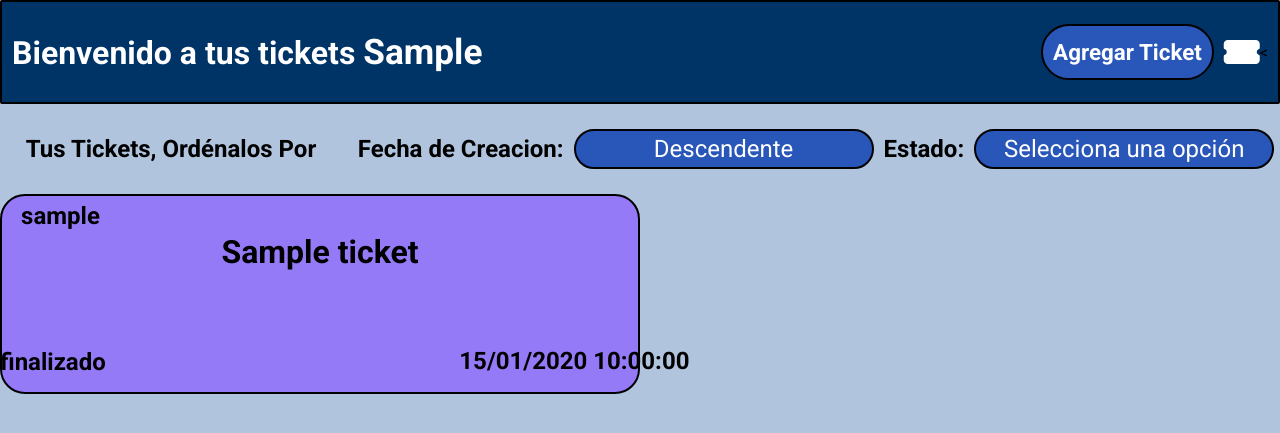
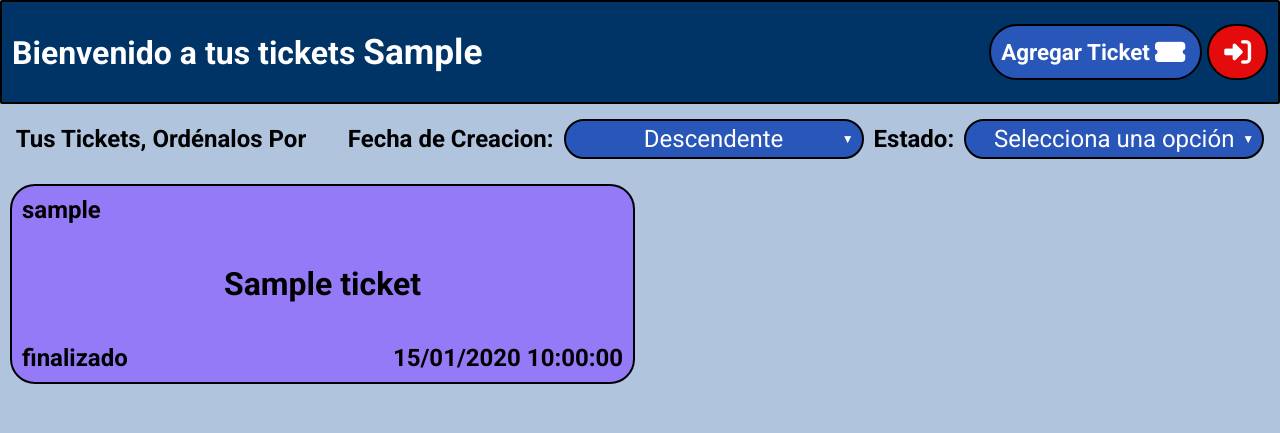
Before and after one commit to JuanClaros15/TP-FINAL-111254-111758, a Flask app: page /pagina_principal in a window 1280 px wide. Shown: the top 433 px of the page. Run offline with Flask 3, Linux system fonts and the light colour scheme; a user stored in the database is signed in; tables that the repository leaves empty hold one stand-in row (values such as "Sample post"); some libraries are stand-ins or nearby versions.

Commit message:
Se agregan funciones basicas y se realizan cambios en la apariencia de la pagina principal

```diff
--- a/backend/app.py
+++ b/backend/app.py
@@ -12,8 +12,8 @@ from main import db, Usuario, Ticket
 from werkzeug.security import generate_password_hash, check_password_hash
 import logging
 
+
 logging.basicConfig(level=logging.DEBUG)
-
 app = Flask(__name__, template_folder='../frontend/templates', static_folder='../frontend/static')
 app.config['SECRET_KEY'] = '123456789'
 app.config['SQLALCHEMY_DATABASE_URI'] = 'postgresql+psycopg2://postgres:123456789@localhost:5432/TP_FINAL'
@@ -25,7 +25,7 @@ bcrypt = Bcrypt(app)
 # Configuración de Flask-Login
 login_manager = LoginManager()
 login_manager.init_app(app)
-login_manager.login_view = 'login'  # Ruta a la página de login
+login_manager.login_view = 'login'
 
 @login_manager.user_loader
 def load_user(user_id):
@@ -36,7 +36,7 @@ def load_user(user_id):
 def index():
     return "Hola Mundo!!"
 
-@app.route('/logout')
+@app.route('/logout',methods=['POST'])
 @login_required
 def logout():
     logout_user()
@@ -56,7 +56,7 @@ def login():
         if user and bcrypt.check_password_hash(user.password, password):
             login_user(user)
             flash('Inicio de sesión exitoso!', 'success')
-            return redirect(url_for('pagina_principal'))  # Redirige a la página principal después del login
+            return redirect(url_for('pagina_principal'))
         else:
             flash('Inicio de sesión fallido. Por favor, verifica tu usuario y contraseña.', 'danger')
     return render_template('index.html')
@@ -96,8 +96,10 @@ def reset_password():
 @app.route('/tickets', methods=['GET'])
 @login_required
 def get_tickets():
-    # Obtener todos los tickets del usuario actual
-    tickets = Ticket.query.filter_by(usuario_id=current_user.id_user).all()
+    if current_user.id_user == 1:
+        tickets = Ticket.query.all()
+    else:
+        tickets = Ticket.query.filter_by(usuario_id=current_user.id_user).all()
     tickets_list = [{
         'id_ticket': ticket.id_ticket,
         'titulo': ticket.titulo,
--- a/backend/main.py
+++ b/backend/main.py
@@ -9,7 +9,6 @@ class Usuario(db.Model, UserMixin):
     username = db.Column(db.String(150), unique=True, nullable=False)
     password = db.Column(db.String(255), nullable=False)
     mail = db.Column(db.String(150), unique=True, nullable=False)
-    super_user = db.Column(db.Boolean, default=False)
 
     # Relación con tickets
     tickets = db.relationship('Ticket', backref='usuario', lazy=True)
--- a/frontend/static/pagina.css
+++ b/frontend/static/pagina.css
@@ -78,6 +78,7 @@ i{
 }
 
 
+/* PARA DEL BOTON DE AGREGAR TICKETS*/
 .contenedor-superior{
     padding: 0px 10px 0px 10px;
     position: relative;
@@ -97,12 +98,7 @@ i{
     font-size: 2.2rem;
 }
 
-.boton-icono{
-    display: flex;
-    align-items: center;
-}
-
-.boton-icono button{
+.contenedor-superior button{
     padding: 10px;
     height: 2.5em;
     width: auto;
@@ -115,27 +111,48 @@ i{
     font-size: 1.4rem;
     transition: .4s;
     color: white;
+    display: flex;
+    justify-content: center;
+    align-items: center;
 }
-
-.boton-icono button:hover,
-.boton-icono button:focus{
+.contenedor-superior i{
+    padding: 5px;
+    font-size: 1.2em;
+}
+.contenedor-boton button:hover,
+.contenedor-boton button :focus{
     background-color: #17238d;
     text-decoration: none;
     cursor: pointer;
 }
-.boton-icono .btn {
-    margin-right: 10px;
+
+.contenedor-boton{
+    display: flex;
+    justify-content: center;
+    align-items: center;
+}
+.contenedor-boton .cerrar-sesion{
+    background-color: #e30b0b;
+    text-decoration: none;
+    cursor: pointer;
+    margin-left: 5px;
+}
+.contenedor-boton .cerrar-sesion:hover,
+.contenedor-boton .cerrar-sesion:focus{
+    background-color: #880d0d;
+    text-decoration: none;
+    cursor: pointer;
 }
 
 
 
+/*METODOS DE ORDENAMIENTO*/
 .contenedor-ordenamiento{
     display: flex;
     justify-content: space-around;
     align-items: center;
     width: 100%;
     height: 70px;
-    padding: 10px;
 }
 
 .selectores{
@@ -146,38 +163,43 @@ i{
 .selectores h2{
     margin: 0px 10px;
 }
+.custom-select{
+    position: relative;
+    display: inline-block;
+}
+.custom-select::after{
+    content: '\25BC';
+    position: absolute;
+    top: 50%;
+    right: 10px;
+    transform: translateY(-50%);
+    pointer-events: none;
+    font-size: 12px;
+    color: white;
+}
 
 .selectores select{
     height: 40px;
     font-size: 1.5em;
-    appearance: none;
-    -webkit-appearance: none;
-    -moz-appearance: none;
     border: 2px solid black;
     border-radius: 40px;
     background-image: none;
 }
 
 
+/*CONTENEDOR DE TICKETS*/
 
-
-
-
-
-.contenedor-tickets{
-    display: center;
-    justify-content: top;
-    align-items: left;
-    width: 100%;
-    position: relative;
-    height: 100%;
-
+.contenedor-tickets {
+    width: calc(100% - 20px);
+    height: calc(100% - 20px);
+    display: grid;
+    grid-template-columns: repeat(2, 1fr);
+    gap: 10px;
+    padding: 10px;
 }
 
-.contenedor-tickets button{
-    max-width: 100%;
-    max-height: 100%;
-    width: 50%;
+.contenedor-tickets button {
+    position: relative; /* Necesario para el posicionamiento absoluto de los hijos */
     height: 200px;
     align-self: center;
     border-radius: 25px;
@@ -189,39 +211,41 @@ i{
     font-size: 2rem;
     transition: .4s;
     color: black;
+    padding: 10px;
 }
 
 .boton:hover,
-.boton:focus{
-    background-color:  #7c58fc;
+.boton:focus {
+    background-color: #7c58fc;
     text-decoration: none;
     cursor: pointer;
 }
 
-.contenedor-tickets button .usuario-boton {
-    position: relative;
-    bottom: 35%;
-    left: 3%;
-    font-size: 1.5rem;
-    color: black;
-    text-align: left;
-}
-
-.contenedor-tickets button .estado-ticket-boton {
-    position: relative;
-    top: 25%;
-    right: 42%;
+.contenedor-tickets button .usuario-boton,
+.contenedor-tickets button .estado-ticket-boton,
+.contenedor-tickets button .fecha-creacion-boton {
+    position: absolute; /* Posiciona los elementos dentro del botón */
     font-size: 1.5rem;
     color: black;
 }
 
+.contenedor-tickets button .usuario-boton {
+    top: 10px;
+    left: 10px;
+}
+
+.contenedor-tickets button .estado-ticket-boton {
+    bottom: 10px;
+    left: 10px;
+}
+
 .contenedor-tickets button .fecha-creacion-boton {
-    position: relative;
-    top: 10%;
-    left: 40%;
-    font-size: 1.5rem;
-    color: black;
+    bottom: 10px;
+    right: 10px;
 }
+
+
+/*VENTANAS EMERGENTES*/
 
 .ventana-emergente {
     display: none;
--- a/frontend/templates/pagina_principal.html
+++ b/frontend/templates/pagina_principal.html
@@ -14,9 +14,11 @@
     <header class="seccion-superior">
         <div class="contenedor-superior">
             <h1>Bienvenido a tus tickets <strong>{{ username }}</strong> </h1>
-            <div class="boton-icono">
-                <button class="btn" id="añadir-ticket">Agregar Ticket </button>
-                <i class="fas fa-ticket-alt"></i><
+            <div class="contenedor-boton">
+                <button class="btn" id="añadir-ticket">Agregar Ticket <i class="fas fa-ticket-alt"></i></button>
+                <form method="POST"  action="{{ url_for('logout') }}">
+                    <button class="cerrar-sesion" type="submit"><i class="fa-solid fa-right-to-bracket"></i></button>
+                </form>
             </div>
         </div>
     </header>
@@ -68,10 +70,10 @@
             <h2>Agregar Nuevo Ticket</h2><br><br>
             <form id="formulario-agregar">
                 <p><strong>Titulo:</strong> </p>
-                <input type="text" id="titulo" name="titulo" maxlength="35" required><br><br>
+                <input type="text" id="titulo" name="titulo" maxlength="35" required autocomplete="off"><br><br>
 
                 <p><strong>Descripción del Problema:</strong> </p>
-                <textarea id="descripcion" name="descripcion" rows="4" maxlength="1000" required></textarea><br><br>
+                <textarea id="descripcion" name="descripcion" rows="4" maxlength="1000" required autocomplete="off"></textarea><br><br>
 
                 <select id="prioridad" class="select-complejidad">
                     <option value="baja">Baja</option>
@@ -156,7 +158,6 @@
                     botones_info.filter(ticket => ticket.estado !== 'finalizado')
                 );
             }
-
             // Limpiar la propiedad temporal fecha_creacion_obj
             botones_info.forEach(ticket => {
                 delete ticket.fecha_creacion_obj;
@@ -164,11 +165,11 @@
 
             generar_botones();
         }
-
+        //Funcion para convertir las horas
         function convertirFecha(fecha) {
             const partes = fecha.split(' ');
-            const fechaPartes = partes[0].split('/').reverse().join('-'); // Convertir dd/mm/yyyy a yyyy-mm-dd
-            return new Date(`${fechaPartes}T${partes[1]}`); // Combinar con la hora
+            const fechaPartes = partes[0].split('/').reverse().join('-');
+            return new Date(`${fechaPartes}T${partes[1]}`);
         }
         // Función para mostrar la ventana con la información del ticket
         function mostrar_ventana_emergente(ticket) {
@@ -246,6 +247,7 @@
                         botones_info = data;
                         generar_botones();
                     });
+                document.getElementById('formulario-agregar').reset();
             })
             .catch(error => {
                 console.error('Error al crear el ticket:', error);
@@ -269,7 +271,6 @@
                 return response.json();
             })
             .then(() => {
-                alert('Ticket finalizado exitosamente!');
                 location.reload();
             })
             .catch(error => {
```
Also changed, not shown: frontend/templates/index.html (+8 -6 lines).
